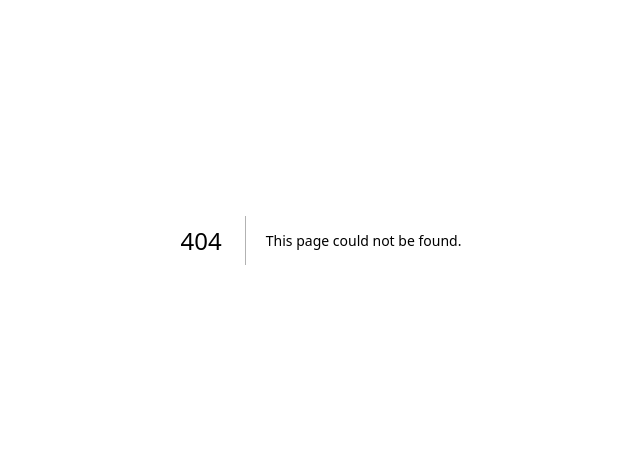
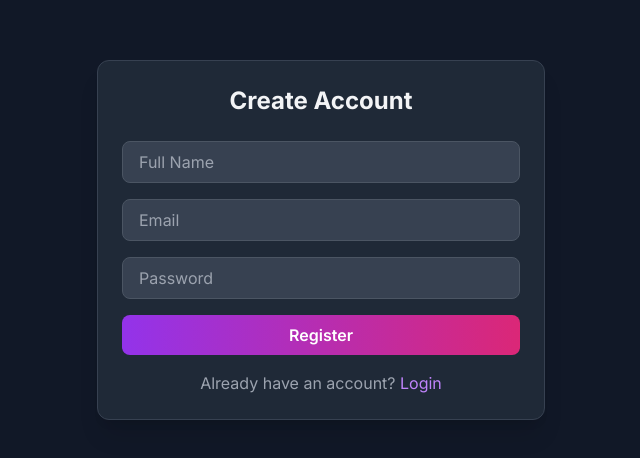
Before and after one commit to kshakilrana2025-wq/-NetExpressJob, a Next.js app: page /register in a window 1280 px wide. Before the commit this address had no page. Shown: the part 160-618 px from the top of the page, without its empty margins (319-959 px from the left). Built offline with nearby package versions, Linux system fonts and the light colour scheme.

Commit message:
Create page.tsx

```diff
--- /dev/null
+++ b/app/(auth)/register/page.tsx
@@ -0,0 +1,60 @@
+'use client';
+import { useState, Suspense } from 'react';
+import { useRouter, useSearchParams } from 'next/navigation';
+import Link from 'next/link';
+import Button from '@/components/ui/Button';
+import Input from '@/components/ui/Input';
+import Card from '@/components/ui/Card';
+import { showToast } from '@/components/ui/Toast';
+
+function RegisterForm() {
+  const router = useRouter();
+  const searchParams = useSearchParams();
+  const ref = searchParams.get('ref');
+  const [name, setName] = useState('');
+  const [email, setEmail] = useState('');
+  const [password, setPassword] = useState('');
+  const [loading, setLoading] = useState(false);
+
+  const handleSubmit = async (e: React.FormEvent) => {
+    e.preventDefault();
+    setLoading(true);
+    const res = await fetch('/api/auth/register', {
+      method: 'POST',
+      headers: { 'Content-Type': 'application/json' },
+      body: JSON.stringify({ name, email, password, ref })
+    });
+    const data = await res.json();
+    if (res.ok) {
+      showToast.success('OTP sent to your email. Please verify.');
+      router.push(`/verify-email?email=${encodeURIComponent(email)}`);
+    } else {
+      showToast.error(data.error || 'Registration failed');
+    }
+    setLoading(false);
+  };
+
+  return (
+    <Card className="w-full max-w-md">
+      <h2 className="text-2xl font-bold text-center mb-6">Create Account</h2>
+      {ref && <p className="text-center text-green-400 text-sm mb-4">Referred by: {ref}</p>}
+      <form onSubmit={handleSubmit} className="space-y-4">
+        <Input type="text" placeholder="Full Name" value={name} onChange={(e) => setName(e.target.value)} required />
+        <Input type="email" placeholder="Email" value={email} onChange={(e) => setEmail(e.target.value)} required />
+        <Input type="password" placeholder="Password" value={password} onChange={(e) => setPassword(e.target.value)} required />
+        <Button type="submit" disabled={loading} className="w-full">{loading ? 'Sending OTP...' : 'Register'}</Button>
+      </form>
+      <p className="text-center text-gray-400 mt-4">
+        Already have an account? <Link href="/login" className="text-purple-400">Login</Link>
+      </p>
+    </Card>
+  );
+}
+
+export default function RegisterPage() {
+  return (
+    <Suspense fallback={<div>Loading...</div>}>
+      <RegisterForm />
+    </Suspense>
+  );
+}
```
